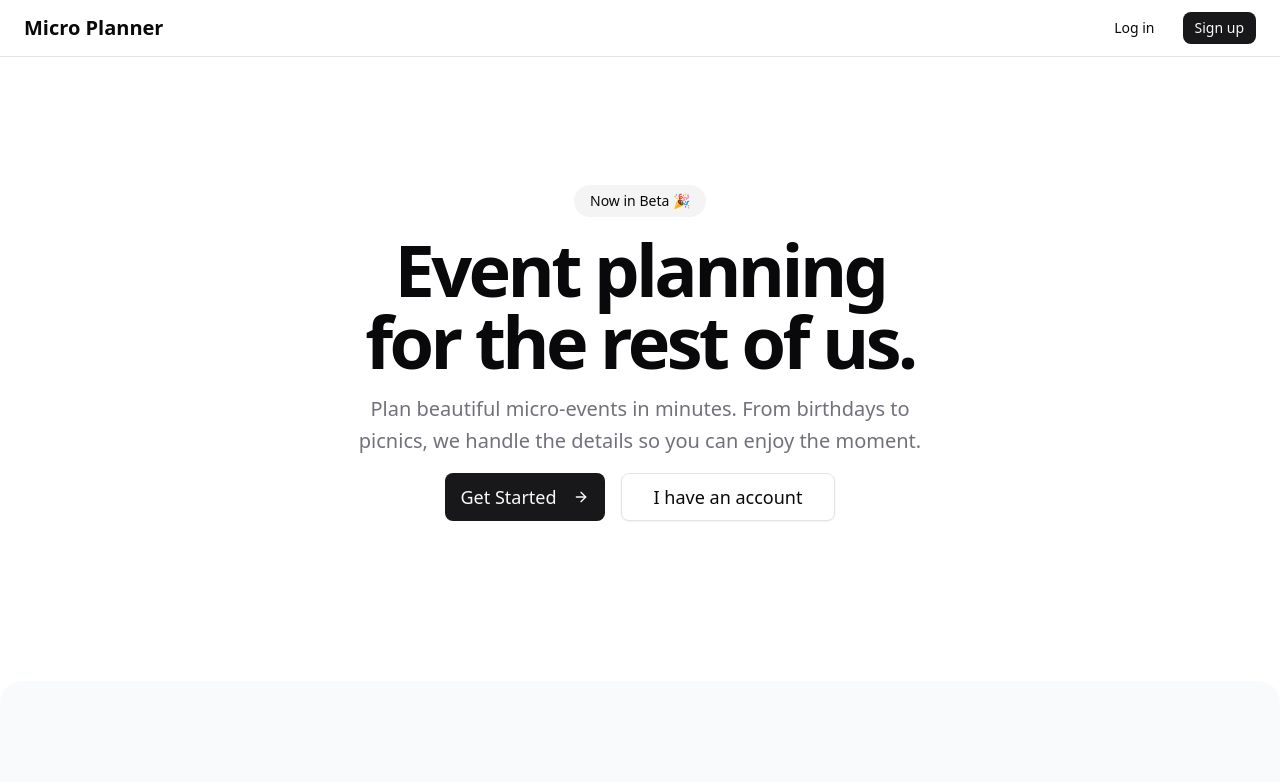
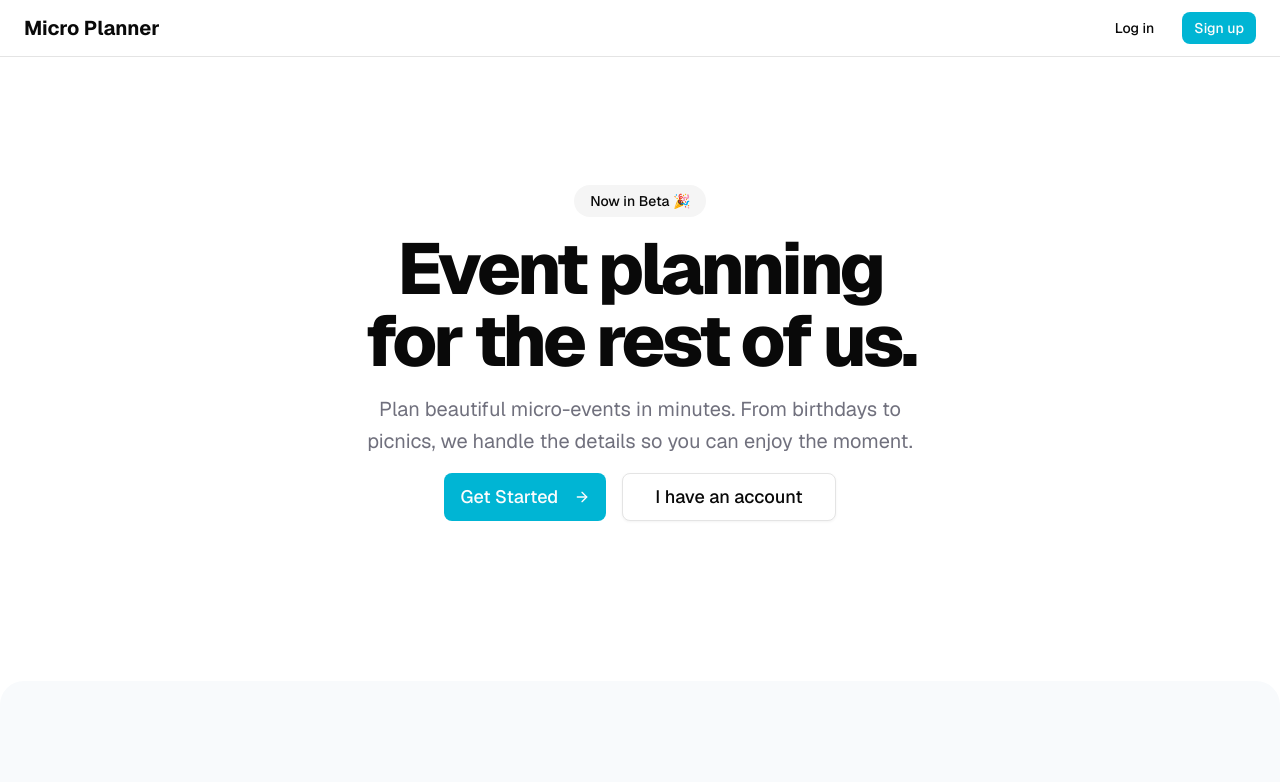
Before and after one commit to sharopcha/micro-event-planner, a Next.js app: page / in a window 1280 px wide. Shown: the top 782 px of the page. Built offline with nearby package versions, Linux system fonts and the light colour scheme; no server answers.

Commit message:
download invitation; change application theme

```diff
--- a/app/globals.css
+++ b/app/globals.css
@@ -6,114 +6,149 @@
 @theme inline {
   --color-background: var(--background);
   --color-foreground: var(--foreground);
-  --font-sans: var(--font-geist-sans);
-  --font-mono: var(--font-geist-mono);
+  --color-card: var(--card);
+  --color-card-foreground: var(--card-foreground);
+  --color-popover: var(--popover);
+  --color-popover-foreground: var(--popover-foreground);
+  --color-primary: var(--primary);
+  --color-primary-foreground: var(--primary-foreground);
+  --color-secondary: var(--secondary);
+  --color-secondary-foreground: var(--secondary-foreground);
+  --color-muted: var(--muted);
+  --color-muted-foreground: var(--muted-foreground);
+  --color-accent: var(--accent);
+  --color-accent-foreground: var(--accent-foreground);
+  --color-destructive: var(--destructive);
+  --color-border: var(--border);
+  --color-input: var(--input);
+  --color-ring: var(--ring);
+  --color-chart-1: var(--chart-1);
+  --color-chart-2: var(--chart-2);
+  --color-chart-3: var(--chart-3);
+  --color-chart-4: var(--chart-4);
+  --color-chart-5: var(--chart-5);
+  --color-sidebar: var(--sidebar);
+  --color-sidebar-foreground: var(--sidebar-foreground);
+  --color-sidebar-primary: var(--sidebar-primary);
+  --color-sidebar-primary-foreground: var(--sidebar-primary-foreground);
+  --color-sidebar-accent: var(--sidebar-accent);
+  --color-sidebar-accent-foreground: var(--sidebar-accent-foreground);
+  --color-sidebar-border: var(--sidebar-border);
   --color-sidebar-ring: var(--sidebar-ring);
-  --color-sidebar-border: var(--sidebar-border);
-  --color-sidebar-accent-foreground: var(--sidebar-accent-foreground);
-  --color-sidebar-accent: var(--sidebar-accent);
-  --color-sidebar-primary-foreground: var(--sidebar-primary-foreground);
-  --color-sidebar-primary: var(--sidebar-primary);
-  --color-sidebar-foreground: var(--sidebar-foreground);
-  --color-sidebar: var(--sidebar);
-  --color-chart-5: var(--chart-5);
-  --color-chart-4: var(--chart-4);
-  --color-chart-3: var(--chart-3);
-  --color-chart-2: var(--chart-2);
-  --color-chart-1: var(--chart-1);
-  --color-ring: var(--ring);
-  --color-input: var(--input);
-  --color-border: var(--border);
-  --color-destructive: var(--destructive);
-  --color-accent-foreground: var(--accent-foreground);
-  --color-accent: var(--accent);
-  --color-muted-foreground: var(--muted-foreground);
-  --color-muted: var(--muted);
-  --color-secondary-foreground: var(--secondary-foreground);
-  --color-secondary: var(--secondary);
-  --color-primary-foreground: var(--primary-foreground);
-  --color-primary: var(--primary);
-  --color-popover-foreground: var(--popover-foreground);
-  --color-popover: var(--popover);
-  --color-card-foreground: var(--card-foreground);
-  --color-card: var(--card);
+
+  --font-sans: var(--font-sans);
+  --font-mono: var(--font-mono);
+  --font-serif: var(--font-serif);
+
   --radius-sm: calc(var(--radius) - 4px);
   --radius-md: calc(var(--radius) - 2px);
   --radius-lg: var(--radius);
   --radius-xl: calc(var(--radius) + 4px);
-  --radius-2xl: calc(var(--radius) + 8px);
-  --radius-3xl: calc(var(--radius) + 12px);
-  --radius-4xl: calc(var(--radius) + 16px);
+
+  --shadow-2xs: var(--shadow-2xs);
+  --shadow-xs: var(--shadow-xs);
+  --shadow-sm: var(--shadow-sm);
+  --shadow: var(--shadow);
+  --shadow-md: var(--shadow-md);
+  --shadow-lg: var(--shadow-lg);
+  --shadow-xl: var(--shadow-xl);
+  --shadow-2xl: var(--shadow-2xl);
 }
 
 :root {
+  --background: oklch(1.00 0 0);
+  --foreground: oklch(0.14 0.00 285.86);
+  --card: oklch(1.00 0 0);
+  --card-foreground: oklch(0.14 0.00 285.86);
+  --popover: oklch(1.00 0 0);
+  --popover-foreground: oklch(0.14 0.00 285.86);
+  --primary: oklch(0.71 0.13 215.21);
+  --primary-foreground: oklch(0.99 0 0);
+  --secondary: oklch(0.97 0 0);
+  --secondary-foreground: oklch(0.21 0.01 285.93);
+  --muted: oklch(0.97 0 0);
+  --muted-foreground: oklch(0.55 0.02 285.93);
+  --accent: oklch(0.97 0 0);
+  --accent-foreground: oklch(0.21 0.01 285.93);
+  --destructive: oklch(0.58 0.24 28.48);
+  --border: oklch(0.92 0.00 286.61);
+  --input: oklch(0.92 0.00 286.61);
+  --ring: oklch(0.71 0.01 286.09);
+  --chart-1: oklch(0.65 0.22 36.85);
+  --chart-2: oklch(0.60 0.11 184.15);
+  --chart-3: oklch(0.40 0.07 227.18);
+  --chart-4: oklch(0.83 0.17 81.03);
+  --chart-5: oklch(0.77 0.17 65.36);
+  --sidebar: oklch(0.99 0 0);
+  --sidebar-foreground: oklch(0.14 0.00 285.86);
+  --sidebar-primary: oklch(0.21 0.01 285.93);
+  --sidebar-primary-foreground: oklch(0.99 0 0);
+  --sidebar-accent: oklch(0.97 0 0);
+  --sidebar-accent-foreground: oklch(0.21 0.01 285.93);
+  --sidebar-border: oklch(0.92 0.00 286.61);
+  --sidebar-ring: oklch(0.71 0.01 286.09);
+
+  --font-sans: 'Geist', 'Geist Fallback', ui-sans-serif, system-ui, -apple-system, BlinkMacSystemFont, 'Segoe UI', Roboto, 'Helvetica Neue', Arial, 'Noto Sans', sans-serif, 'Apple Color Emoji', 'Segoe UI Emoji', 'Segoe UI Symbol', 'Noto Color Emoji';
+  --font-serif: "Geist", "Geist Fallback", ui-serif, Georgia, Cambria, "Times New Roman", Times, serif;
+  --font-mono: "Geist Mono", "Geist Mono Fallback", ui-monospace, SFMono-Regular, Menlo, Monaco, Consolas, "Liberation Mono", "Courier New", monospace;
+
   --radius: 0.625rem;
-  --background: oklch(1 0 0);
-  --foreground: oklch(0.141 0.005 285.823);
-  --card: oklch(1 0 0);
-  --card-foreground: oklch(0.141 0.005 285.823);
-  --popover: oklch(1 0 0);
-  --popover-foreground: oklch(0.141 0.005 285.823);
-  --primary: oklch(0.21 0.006 285.885);
-  --primary-foreground: oklch(0.985 0 0);
-  --secondary: oklch(0.967 0.001 286.375);
-  --secondary-foreground: oklch(0.21 0.006 285.885);
-  --muted: oklch(0.967 0.001 286.375);
-  --muted-foreground: oklch(0.552 0.016 285.938);
-  --accent: oklch(0.967 0.001 286.375);
-  --accent-foreground: oklch(0.21 0.006 285.885);
-  --destructive: oklch(0.577 0.245 27.325);
-  --border: oklch(0.92 0.004 286.32);
-  --input: oklch(0.92 0.004 286.32);
-  --ring: oklch(0.705 0.015 286.067);
-  --chart-1: oklch(0.646 0.222 41.116);
-  --chart-2: oklch(0.6 0.118 184.704);
-  --chart-3: oklch(0.398 0.07 227.392);
-  --chart-4: oklch(0.828 0.189 84.429);
-  --chart-5: oklch(0.769 0.188 70.08);
-  --sidebar: oklch(0.985 0 0);
-  --sidebar-foreground: oklch(0.141 0.005 285.823);
-  --sidebar-primary: oklch(0.21 0.006 285.885);
-  --sidebar-primary-foreground: oklch(0.985 0 0);
-  --sidebar-accent: oklch(0.967 0.001 286.375);
-  --sidebar-accent-foreground: oklch(0.21 0.006 285.885);
-  --sidebar-border: oklch(0.92 0.004 286.32);
-  --sidebar-ring: oklch(0.705 0.015 286.067);
+
+  --shadow-2xs: 0 1px 3px 0px oklch(0.00 0 0 / 0.05);
+  --shadow-xs: 0 1px 3px 0px oklch(0.00 0 0 / 0.05);
+  --shadow-sm: 0 1px 3px 0px oklch(0.00 0 0 / 0.10), 0 1px 2px -1px oklch(0.00 0 0 / 0.10);
+  --shadow: 0 1px 3px 0px oklch(0.00 0 0 / 0.10), 0 1px 2px -1px oklch(0.00 0 0 / 0.10);
+  --shadow-md: 0 1px 3px 0px oklch(0.00 0 0 / 0.10), 0 2px 4px -1px oklch(0.00 0 0 / 0.10);
+  --shadow-lg: 0 1px 3px 0px oklch(0.00 0 0 / 0.10), 0 4px 6px -1px oklch(0.00 0 0 / 0.10);
+  --shadow-xl: 0 1px 3px 0px oklch(0.00 0 0 / 0.10), 0 8px 10px -1px oklch(0.00 0 0 / 0.10);
+  --shadow-2xl: 0 1px 3px 0px oklch(0.00 0 0 / 0.25);
+
 }
 
 .dark {
-  --background: oklch(0.141 0.005 285.823);
-  --foreground: oklch(0.985 0 0);
-  --card: oklch(0.21 0.006 285.885);
-  --card-foreground: oklch(0.985 0 0);
-  --popover: oklch(0.21 0.006 285.885);
-  --popover-foreground: oklch(0.985 0 0);
-  --primary: oklch(0.92 0.004 286.32);
-  --primary-foreground: oklch(0.21 0.006 285.885);
-  --secondary: oklch(0.274 0.006 286.033);
-  --secondary-foreground: oklch(0.985 0 0);
-  --muted: oklch(0.274 0.006 286.033);
-  --muted-foreground: oklch(0.705 0.015 286.067);
-  --accent: oklch(0.274 0.006 286.033);
-  --accent-foreground: oklch(0.985 0 0);
-  --destructive: oklch(0.704 0.191 22.216);
-  --border: oklch(1 0 0 / 10%);
-  --input: oklch(1 0 0 / 15%);
-  --ring: oklch(0.552 0.016 285.938);
-  --chart-1: oklch(0.488 0.243 264.376);
-  --chart-2: oklch(0.696 0.17 162.48);
-  --chart-3: oklch(0.769 0.188 70.08);
-  --chart-4: oklch(0.627 0.265 303.9);
-  --chart-5: oklch(0.645 0.246 16.439);
-  --sidebar: oklch(0.21 0.006 285.885);
-  --sidebar-foreground: oklch(0.985 0 0);
-  --sidebar-primary: oklch(0.488 0.243 264.376);
-  --sidebar-primary-foreground: oklch(0.985 0 0);
-  --sidebar-accent: oklch(0.274 0.006 286.033);
-  --sidebar-accent-foreground: oklch(0.985 0 0);
-  --sidebar-border: oklch(1 0 0 / 10%);
-  --sidebar-ring: oklch(0.552 0.016 285.938);
+  --background: oklch(0.14 0.00 285.86);
+  --foreground: oklch(0.99 0 0);
+  --card: oklch(0.21 0.01 285.93);
+  --card-foreground: oklch(0.99 0 0);
+  --popover: oklch(0.21 0.01 285.93);
+  --popover-foreground: oklch(0.99 0 0);
+  --primary: oklch(0.92 0.00 286.61);
+  --primary-foreground: oklch(0.21 0.01 285.93);
+  --secondary: oklch(0.27 0.01 286.10);
+  --secondary-foreground: oklch(0.99 0 0);
+  --muted: oklch(0.27 0.01 286.10);
+  --muted-foreground: oklch(0.71 0.01 286.09);
+  --accent: oklch(0.27 0.01 286.10);
+  --accent-foreground: oklch(0.99 0 0);
+  --destructive: oklch(0.70 0.19 22.23);
+  --border: oklch(1.00 0 0 / 10%);
+  --input: oklch(1.00 0 0 / 15%);
+  --ring: oklch(0.55 0.02 285.93);
+  --chart-1: oklch(0.49 0.24 264.40);
+  --chart-2: oklch(0.70 0.16 160.43);
+  --chart-3: oklch(0.77 0.17 65.36);
+  --chart-4: oklch(0.62 0.26 305.32);
+  --chart-5: oklch(0.64 0.25 16.51);
+  --sidebar: oklch(0.21 0.01 285.93);
+  --sidebar-foreground: oklch(0.99 0 0);
+  --sidebar-primary: oklch(0.49 0.24 264.40);
+  --sidebar-primary-foreground: oklch(0.99 0 0);
+  --sidebar-accent: oklch(0.27 0.01 286.10);
+  --sidebar-accent-foreground: oklch(0.99 0 0);
+  --sidebar-border: oklch(1.00 0 0 / 10%);
+  --sidebar-ring: oklch(0.55 0.02 285.93);
+
+  --shadow-2xs: 0 1px 3px 0px oklch(0.00 0 0 / 0.05);
+  --shadow-xs: 0 1px 3px 0px oklch(0.00 0 0 / 0.05);
+  --shadow-sm: 0 1px 3px 0px oklch(0.00 0 0 / 0.10), 0 1px 2px -1px oklch(0.00 0 0 / 0.10);
+  --shadow: 0 1px 3px 0px oklch(0.00 0 0 / 0.10), 0 1px 2px -1px oklch(0.00 0 0 / 0.10);
+  --shadow-md: 0 1px 3px 0px oklch(0.00 0 0 / 0.10), 0 2px 4px -1px oklch(0.00 0 0 / 0.10);
+  --shadow-lg: 0 1px 3px 0px oklch(0.00 0 0 / 0.10), 0 4px 6px -1px oklch(0.00 0 0 / 0.10);
+  --shadow-xl: 0 1px 3px 0px oklch(0.00 0 0 / 0.10), 0 8px 10px -1px oklch(0.00 0 0 / 0.10);
+  --shadow-2xl: 0 1px 3px 0px oklch(0.00 0 0 / 0.25);
 }
+
+
 
 @layer base {
   * {
--- a/package.json
+++ b/package.json
@@ -37,6 +37,7 @@
     "react-day-picker": "^9.12.0",
     "react-dom": "19.2.1",
     "react-hook-form": "^7.68.0",
+    "react-to-print": "^3.2.0",
     "resend": "^6.6.0",
     "sonner": "^2.0.7",
     "stripe": "^20.1.0",
```
Also changed, not shown: components/invitation-generator.tsx (+18 -4 lines), 1 other file (tests, documents, lock files or other folders).
